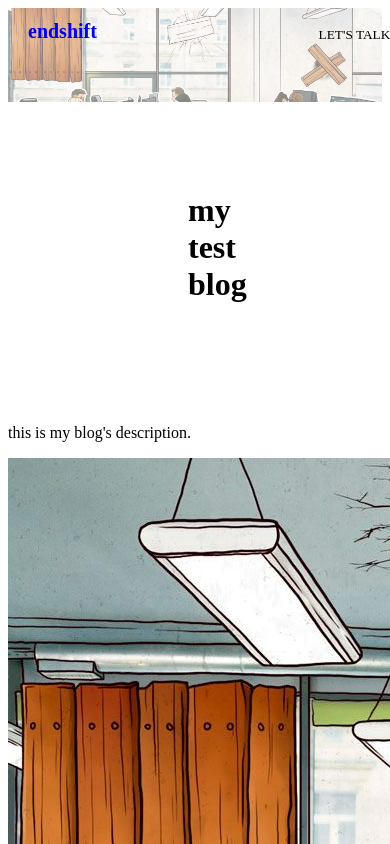
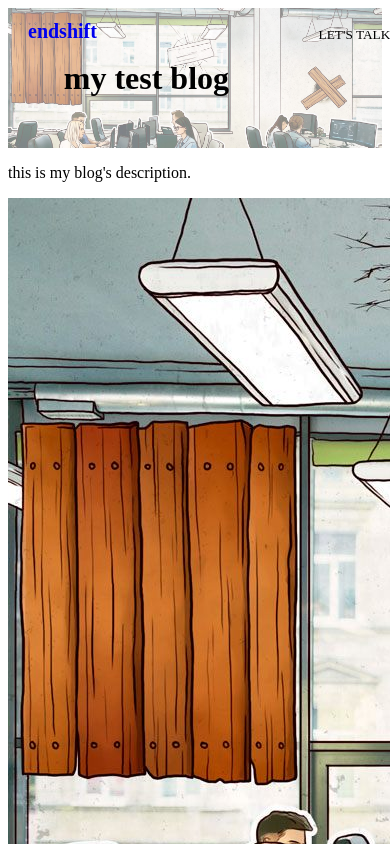
Before and after one commit to muaaztehami/endshift-gatsby, a Gatsby site: page /2021-03-16-my-test-blog/ in a window 390 px wide. Shown: the top 844 px of the page. Built offline with nearby package versions, Linux system fonts and the light colour scheme; Gatsby itself is replaced by a stand-in of ours.

Commit message:
fix: styling mobile view

```diff
--- a/src/components/footer.js
+++ b/src/components/footer.js
@@ -52,8 +52,10 @@ const Footer = ({ siteTitle }) => (
           <br />
           <small>+1.858.755.6922</small>
         </div>
+      </div>
 
-        <div class="footer">
+      <div class="flex-container">
+        <div class="footer address">
           <small>Location</small>
           <br />
           <small>
@@ -142,7 +144,7 @@ const Footer = ({ siteTitle }) => (
           <Socials />
         </div>
 
-        <div class="footer" style={{ color: `#808080` }}>
+        <div class="footer company" style={{ color: `#808080` }}>
           <small>©2020 ENDSHIFT IO.</small>
           <br />
           <small>All rigths Reserved</small>
--- /dev/null
+++ b/src/styles/blogs_template.scss
@@ -0,0 +1,15 @@
+.container {
+  position: relative;
+  color: black;
+  width: 100%;
+  height: fit-content;
+}
+
+.centered {
+  position: absolute;
+  top: 50%;
+  left: 37%;
+  color: black;
+  transform: translate(-50%, -50%);
+  @media screen and (max-width: 480px) {left: 37%;}
+}
--- a/src/templates/blog-post.js
+++ b/src/templates/blog-post.js
@@ -5,10 +5,19 @@ import Bio from "../components/bio"
 import Layout from "../components/layout"
 import SEO from "../components/seo"
 import Img from "gatsby-image"
+import "../styles/blogs_template.scss"
 
 const BlogPostTemplate = ({ data, location }) => {
   const post = data.markdownRemark
   const siteTitle = post.frontmatter.title || `Title`
+
+  const sources = [
+    post.frontmatter.cover_image_desktop.childImageSharp.fluid,
+    {
+      ...post.frontmatter.cover_image_mobile.childImageSharp.fluid,
+      media: `(max-width: 480px)`,
+    },
+  ]
 
   return (
     <Layout location={location} title={siteTitle}>
@@ -16,8 +25,20 @@ const BlogPostTemplate = ({ data, location }) => {
         title={post.frontmatter.title}
         description={post.frontmatter.description || post.excerpt}
       />
+      <div class="container">
+        <Img
+          fluid={sources}
+          alt="slide-1"
+          style={{ width: `100%`, height: `100%`, opacity: `0.5` }}
+        />
+        <div class="centered">
+          <div class="space-around">
+            <h1 class="large-text bold-text">{post.frontmatter.title}</h1>
+          </div>
+        </div>
+      </div>
 
-      <div
+      {/* <div
         style={{ width: `100%`, height: `400px`, position: `relative` }}
         class="space-around"
       >
@@ -37,7 +58,8 @@ const BlogPostTemplate = ({ data, location }) => {
         >
           <h1 class="large-text bold-text">{post.frontmatter.title}</h1>
         </div>
-      </div>
+      </div> */}
+
       <div class="small-container">
         <div class="space-around">
           <article
@@ -73,9 +95,16 @@ export const pageQuery = graphql`
         title
         author
         date
-        cover_image {
+        cover_image_desktop: cover_image {
           childImageSharp {
-            fluid(fit: FILL, maxWidth: 1600, maxHeight: 400) {
+            fluid(fit: FILL, maxWidth: 1600, maxHeight: 600) {
+              ...GatsbyImageSharpFluid
+            }
+          }
+        }
+        cover_image_mobile: cover_image {
+          childImageSharp {
+            fluid(fit: FILL, maxWidth: 800, maxHeight: 1600) {
               ...GatsbyImageSharpFluid
             }
           }
```
Also changed, not shown: src/style.scss (+8 -2 lines).
